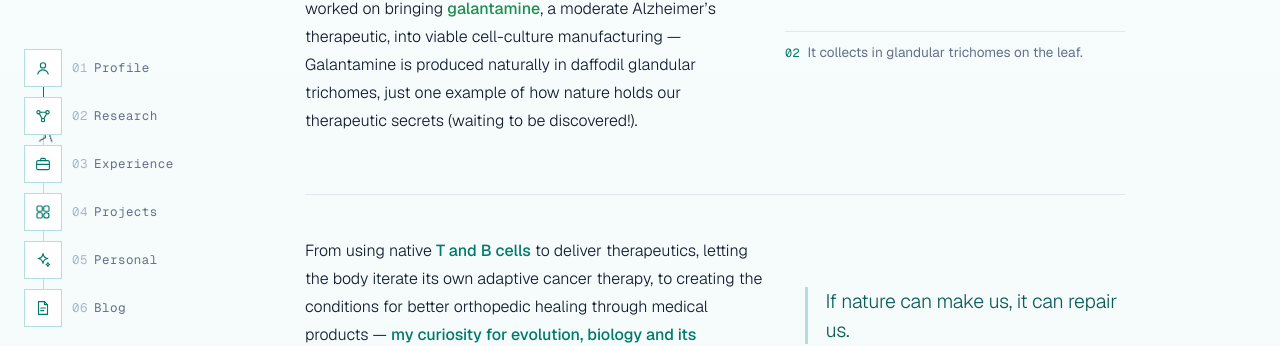
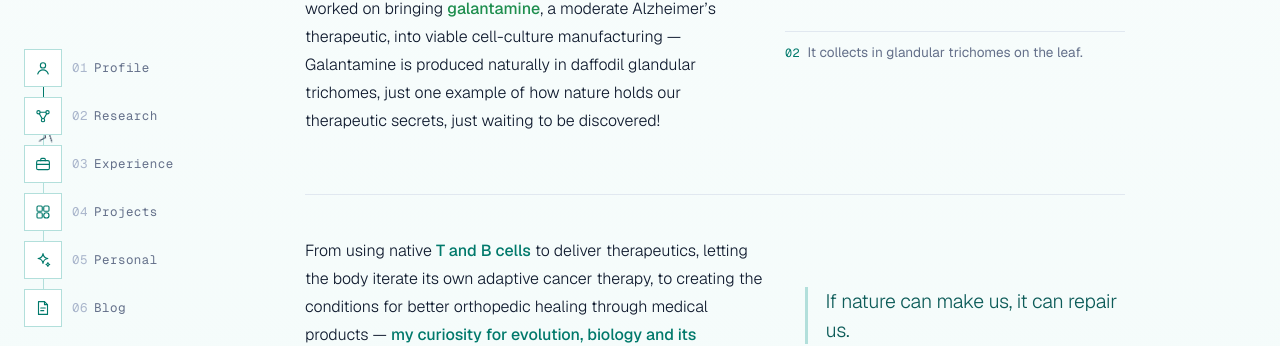
Before and after one commit to yuvinkang/yuvinkang.github.io, a Jekyll site: the page built from index.html, in a window 1280 px wide and 900 px high, scrolled down 1921 px. Shown: the part 262-608 px from the top of the window. Built offline with Jekyll 4.4.1, drawn with Linux system fonts in a browser that asks for light colours.

Commit message:
Fix repetitive phrase in profile description
Corrected a repetitive phrase in the biomedical engineering section to enhance clarity.

```diff
--- a/_data/profile.yml
+++ b/_data/profile.yml
@@ -36,7 +36,7 @@ bio:
     text: |
       Intellectually, I love thinking about <b class="t-bio">evolutionary biology</b> — how crazy it is for us to be here, how genes evolved, how cellular machinery this advanced could self-evolve. One of my favourite facts: we crave sugars and carbohydrates because those resources were seasonally scarce in our ancestral environment.
 
-      I hope to innovate in **biomedical engineering** across <b class="t-delivery">drug delivery</b>, <b class="t-design">product design</b> and <b class="t-research">research technology</b>, and I envision a future of medicine based in nature. In the **Ng Lab** I worked on bringing <b class="t-bio">galantamine</b>, a moderate Alzheimer's therapeutic, into viable cell-culture manufacturing — Galantamine is produced naturally in daffodil glandular trichomes, just one example of how nature holds our therapeutic secrets (waiting to be discovered!).
+      I hope to innovate in **biomedical engineering** across <b class="t-delivery">drug delivery</b>, <b class="t-design">product design</b> and <b class="t-research">research technology</b>, and I envision a future of medicine based in nature. In the **Ng Lab** I worked on bringing <b class="t-bio">galantamine</b>, a moderate Alzheimer's therapeutic, into viable cell-culture manufacturing — Galantamine is produced naturally in daffodil glandular trichomes, just one example of how nature holds our therapeutic secrets, just waiting to be discovered!
 
   - aside: quote
     note: "If nature can make us, it can repair us."
```
